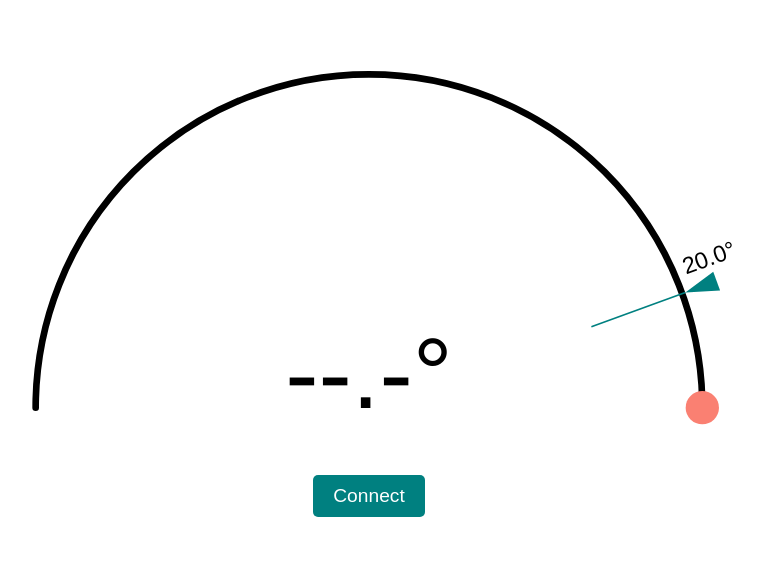
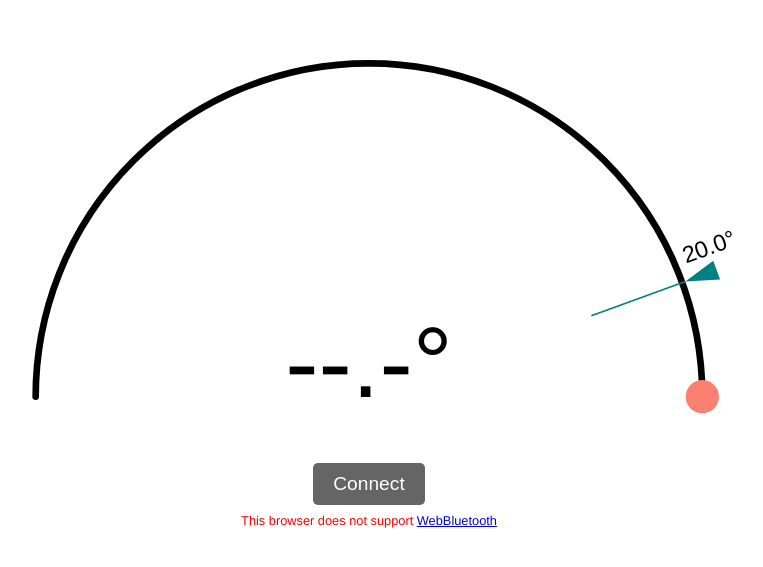
Before and after one commit to rvadhavk/ble-angle-guide, a plain HTML site: page ui/index.html in a window 1280 px wide. Shown: the part 111-678 px from the top of the page, without its empty margins (271-1034 px from the left). Drawn offline with Linux system fonts and the light colour scheme.

Commit message:
fix missing imports in dev server script. add error message for WebBluetooth not supported

```diff
--- a/ui/index.html
+++ b/ui/index.html
@@ -36,11 +36,15 @@
             border: none;
         }
 
-        button:hover, button:active {
+        button:disabled {
+            filter: saturate(0%);
+        }
+
+        button:where(:hover, :active) {
             filter: saturate(150%);
         }
 
-        button:active {
+        button:is(:active :not(:disabled)) {
             transform: scale(0.95);
         }
 
@@ -54,9 +58,10 @@
             display: flex;
             flex-direction: column;
             align-items: center;
+            gap: 8px;
         }
 
-        #connection-failed {
+        #connection-failed, #bluetooth-not-supported {
             color: red;
             font-size: 0.8em;
             display: none;
@@ -98,6 +103,7 @@
     <div id="connection">
         <button id="connectBtn">Connect</button>
         <div id="connection-failed">Failed to connect</div>
+        <div id="bluetooth-not-supported">This browser does not support <a href="https://caniuse.com/web-bluetooth">WebBluetooth</a></div>
     </div>
     <script>
         let targetAngle = degreesToRadians(20);
@@ -169,9 +175,13 @@
             }
         }
 
+        const button = document.getElementById('connectBtn');
         setButtonToConnect();
+        if (!('bluetooth' in navigator)) {
+            button.disabled = true;
+            document.getElementById('bluetooth-not-supported').style.display = 'unset';
+        }
 
-        const button = document.getElementById('connectBtn');
         function setButtonToConnect() {
             button.textContent = 'Connect';
             button.classList.remove('disconnect');
```
Also changed, not shown: 1 other file.
